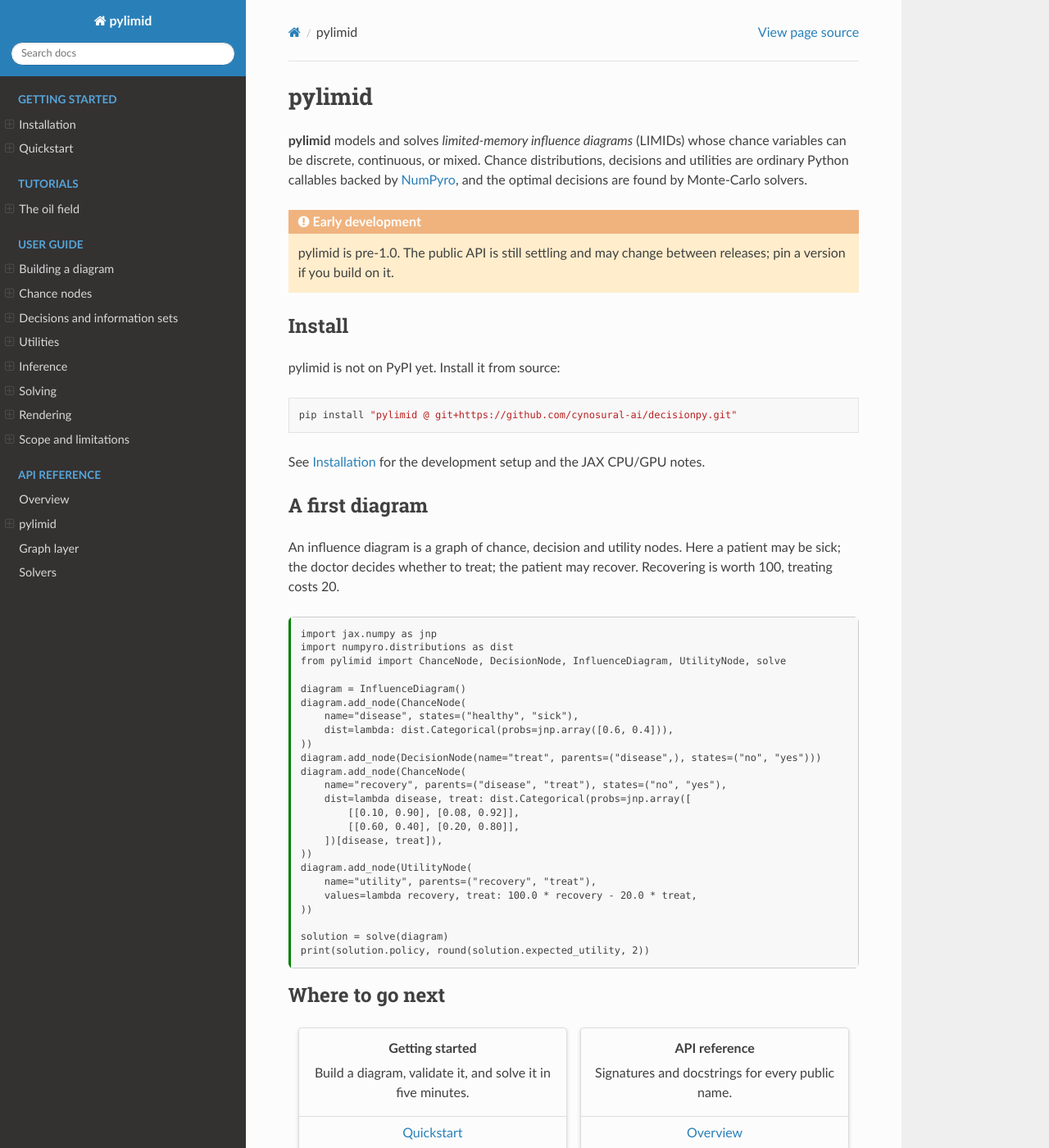
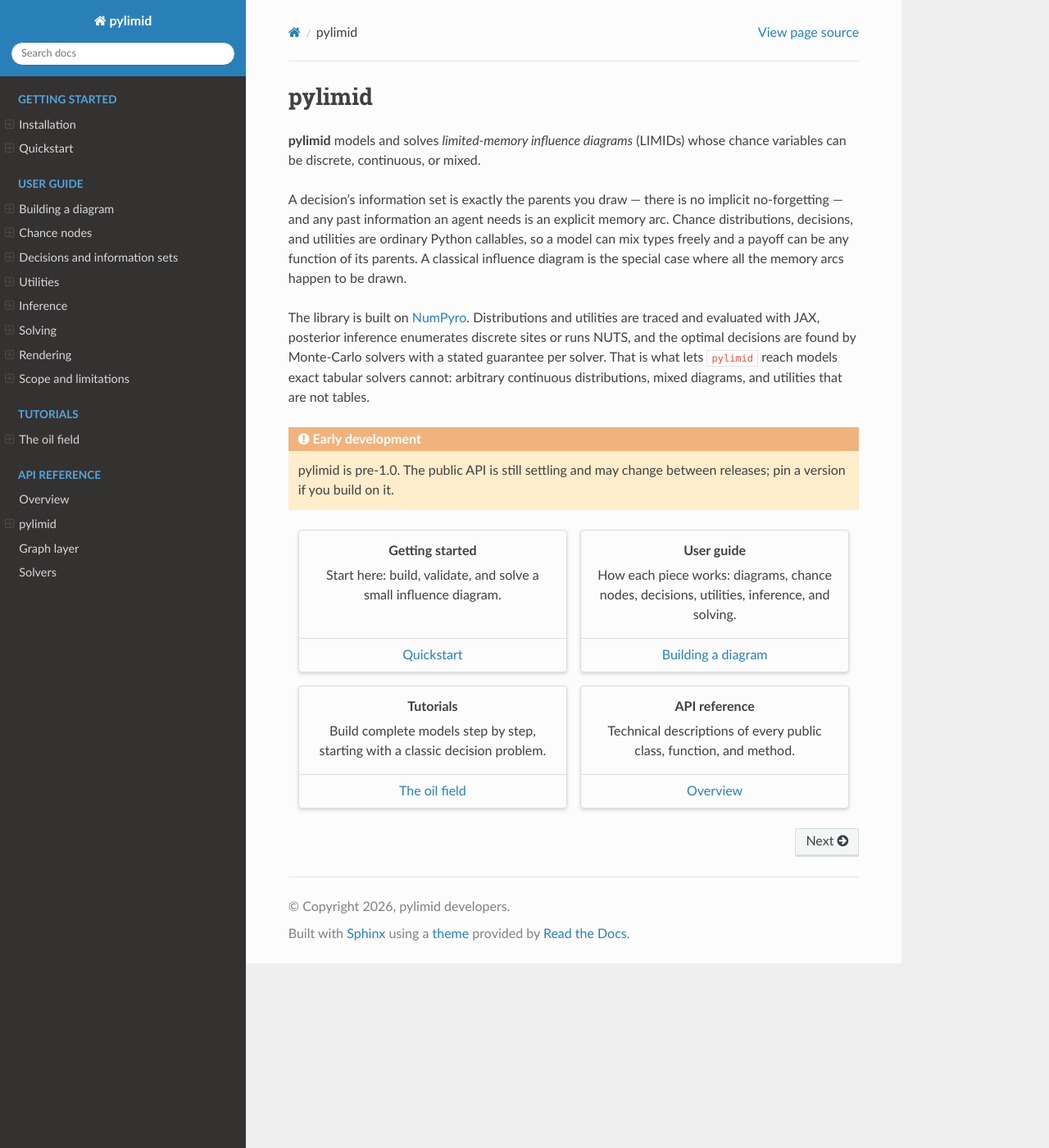
Before and after one commit to cynosural-ai/pylimid, a Sphinx documentation site: the page built from docs/index.md, in a window 1280 px wide and 1400 px high. Shown: the whole window at 82% size. Built offline with Sphinx 7.4.7 and the Read the Docs theme 3.1.0, drawn with Linux system fonts in a browser that asks for light colours.

Commit message:
docs: redesign the landing page around the documentation map

````diff
--- a/docs/index.md
+++ b/docs/index.md
@@ -1,75 +1,46 @@
----
-file_format: mystnb
-kernelspec:
-  name: python3
----
-
 # pylimid
 
-**pylimid** models and solves *limited-memory influence diagrams* (LIMIDs) whose chance variables can be discrete, continuous, or mixed. Chance distributions, decisions and utilities are ordinary Python callables backed by [NumPyro](https://num.pyro.ai), and the optimal decisions are found by Monte-Carlo solvers.
+**pylimid** models and solves *limited-memory influence diagrams* (LIMIDs) whose chance variables can be discrete, continuous, or mixed.
+
+A decision's information set is exactly the parents you draw — there is no implicit no-forgetting — and any past information an agent needs is an explicit memory arc. Chance distributions, decisions, and utilities are ordinary Python callables, so a model can mix types freely and a payoff can be any function of its parents. A classical influence diagram is the special case where all the memory arcs happen to be drawn.
+
+The library is built on [NumPyro](https://num.pyro.ai). Distributions and utilities are traced and evaluated with JAX, posterior inference enumerates discrete sites or runs NUTS, and the optimal decisions are found by Monte-Carlo solvers with a stated guarantee per solver. That is what lets `pylimid` reach models exact tabular solvers cannot: arbitrary continuous distributions, mixed diagrams, and utilities that are not tables.
 
 ```{admonition} Early development
 :class: warning
 pylimid is pre-1.0. The public API is still settling and may change between releases; pin a version if you build on it.
 ```
 
-## Install
-
-pylimid is not on PyPI yet. Install it from source:
-
-```bash
-pip install "pylimid @ git+https://github.com/cynosural-ai/decisionpy.git"
-```
-
-See [](getting_started/installation.md) for the development setup and the JAX CPU/GPU notes.
-
-## A first diagram
-
-An influence diagram is a graph of chance, decision and utility nodes. Here a patient may be sick; the doctor decides whether to treat; the patient may recover. Recovering is worth 100, treating costs 20.
-
-```{code-cell} ipython3
-import jax.numpy as jnp
-import numpyro.distributions as dist
-from pylimid import ChanceNode, DecisionNode, InfluenceDiagram, UtilityNode, solve
-
-diagram = InfluenceDiagram()
-diagram.add_node(ChanceNode(
-    name="disease", states=("healthy", "sick"),
-    dist=lambda: dist.Categorical(probs=jnp.array([0.6, 0.4])),
-))
-diagram.add_node(DecisionNode(name="treat", parents=("disease",), states=("no", "yes")))
-diagram.add_node(ChanceNode(
-    name="recovery", parents=("disease", "treat"), states=("no", "yes"),
-    dist=lambda disease, treat: dist.Categorical(probs=jnp.array([
-        [[0.10, 0.90], [0.08, 0.92]],
-        [[0.60, 0.40], [0.20, 0.80]],
-    ])[disease, treat]),
-))
-diagram.add_node(UtilityNode(
-    name="utility", parents=("recovery", "treat"),
-    values=lambda recovery, treat: 100.0 * recovery - 20.0 * treat,
-))
-
-solution = solve(diagram)
-print(solution.policy, round(solution.expected_utility, 2))
-```
-
-## Where to go next
-
 ::::{grid} 1 1 2 2
 :gutter: 3
 
 :::{grid-item-card} Getting started
 :text-align: center
-Build a diagram, validate it, and solve it in five minutes.
+Start here: build, validate, and solve a small influence diagram.
 
 +++
 [](getting_started/quickstart.md)
 :::
 
+:::{grid-item-card} User guide
+:text-align: center
+How each piece works: diagrams, chance nodes, decisions, utilities, inference, and solving.
+
++++
+[](user_guide/building_a_diagram.md)
+:::
+
+:::{grid-item-card} Tutorials
+:text-align: center
+Build complete models step by step, starting with a classic decision problem.
+
++++
+[](tutorials/oil_field.md)
+:::
+
 :::{grid-item-card} API reference
 :text-align: center
-Signatures and docstrings for every public name.
+Technical descriptions of every public class, function, and method.
 
 +++
 [](api/index)
@@ -84,14 +55,6 @@
 
 getting_started/installation
 getting_started/quickstart
-```
-
-```{toctree}
-:hidden:
-:caption: Tutorials
-:maxdepth: 1
-
-tutorials/oil_field
 ```
 
 ```{toctree}
@@ -111,6 +74,14 @@
 
 ```{toctree}
 :hidden:
+:caption: Tutorials
+:maxdepth: 1
+
+tutorials/oil_field
+```
+
+```{toctree}
+:hidden:
 :caption: API reference
 :maxdepth: 1
 
````
